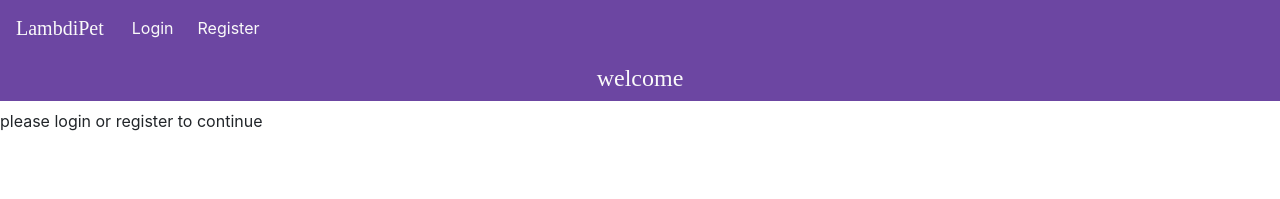
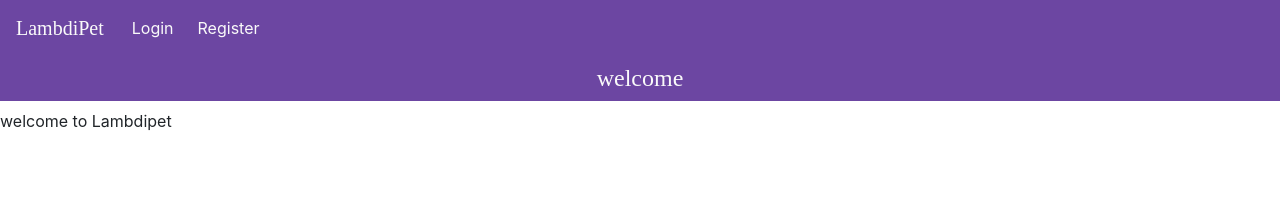
Before and after one commit to gigapet-3/Front-End, a React (Create React App) app: page / in a window 1280 px wide. Shown: the top 199 px of the page. Built offline with nearby package versions, Linux system fonts and the light colour scheme; a web font is replaced by a local one.

Commit message:
testing continuous integration

```diff
--- a/src/components/Dashboard.jsx
+++ b/src/components/Dashboard.jsx
@@ -15,7 +15,7 @@ const Dashboard = () => {
   //    feed gigapets
   return (
     <div>
-      <h1>dashboard</h1>;
+      <h1>can you see me?</h1>;
       {/*
       possibly:
 
--- a/src/components/Start.jsx
+++ b/src/components/Start.jsx
@@ -1,7 +1,7 @@
 import React from "react";
 
 const Start = () => {
-  return <div>please login or register to continue</div>;
+  return <div>welcome to Lambdipet</div>;
 };
 
 export default Start;
```
